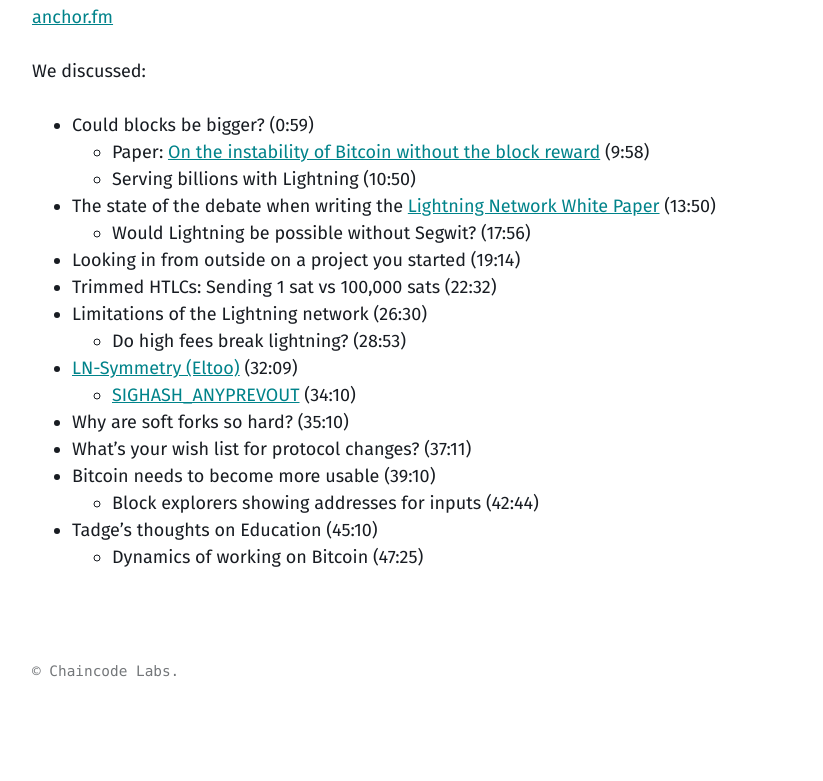
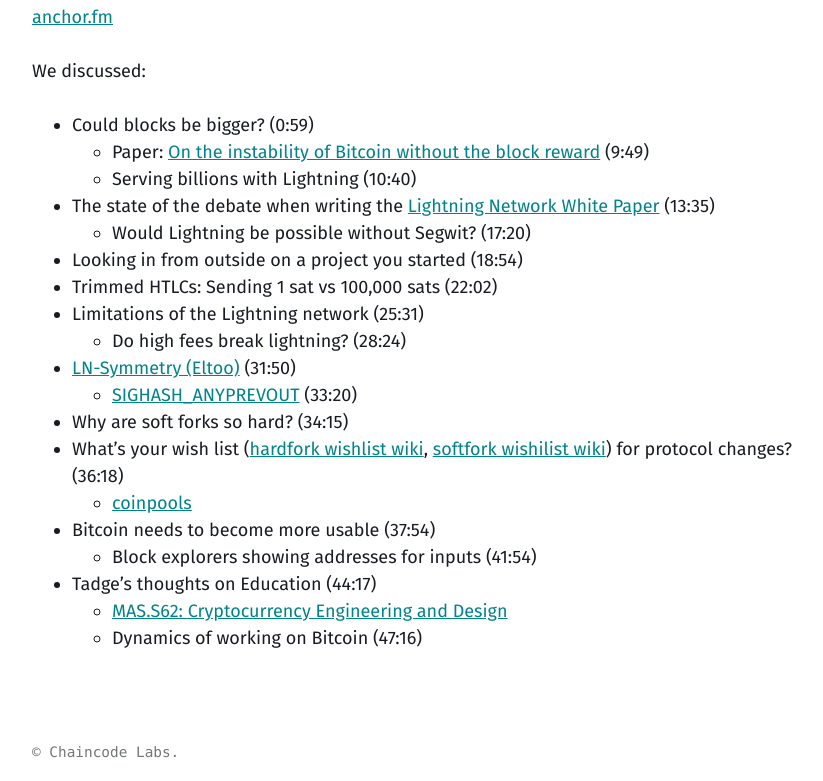
Before and after one commit to chaincodelabs/podcast-website, a Jekyll site: the page built from _posts/2023-03-20-tadge-dryja.md, in a window 1280 px wide and 900 px high, scrolled down 585 px, cut to the strip 119-900 px from the top of the window. Shown: the whole strip, without its empty margins (40-863 px from the left). Built offline with Jekyll 4.4.1, drawn with Linux system fonts in a browser that asks for light colours; before the commit the page ends 1414 px from its top, so only the background shows below that.

Commit message:
timestamps and shownotes update

```diff
--- a/_posts/2023-03-20-tadge-dryja.md
+++ b/_posts/2023-03-20-tadge-dryja.md
@@ -8,27 +8,29 @@ tags:
 
 [Tadge Dryja](https://twitter.com/tdryja) chats with us about writing the Lightning Network paper and working in the Bitcoin space.
 
-<iframe src="TODO" height="102px" width="400px" frameborder="0" scrolling="no"></iframe>
+<iframe src="https://podcasters.spotify.com/pod/show/chaincode/embed/episodes/Tadge-Dryja-and-Lightning-History-and-everything-else---Episode-31-e20udtf" height="102px" width="400px" frameborder="0" scrolling="no"></iframe>
 
-[anchor.fm](TODO)
+[anchor.fm](https://podcasters.spotify.com/pod/show/chaincode/episodes/Tadge-Dryja-and-Lightning-History-and-everything-else---Episode-31-e20udtf)
 
 
 We discussed:
 
 - Could blocks be bigger? (0:59)
-    - Paper: [On the instability of Bitcoin without the block reward](https://www.cs.princeton.edu/~smattw/CKWN-CCS16.pdf) (9:58)
-    - Serving billions with Lightning (10:50)
-- The state of the debate when writing the [Lightning Network White Paper](https://lightning.network/lightning-network-paper.pdf) (13:50)
-    - Would Lightning be possible without Segwit? (17:56)
-- Looking in from outside on a project you started (19:14)
-- Trimmed HTLCs: Sending 1 sat vs 100,000 sats (22:32)
-- Limitations of the Lightning network (26:30)
-    - Do high fees break lightning? (28:53)
-- [LN-Symmetry (Eltoo)](https://bitcoinops.org/en/topics/eltoo/) (32:09)
-    - [SIGHASH\_ANYPREVOUT](https://bitcoinops.org/en/topics/sighash_anyprevout/) (34:10)
-- Why are soft forks so hard? (35:10)
-- What’s your wish list for protocol changes? (37:11)
-- Bitcoin needs to become more usable (39:10)
-    - Block explorers showing addresses for inputs (42:44)
-- Tadge’s thoughts on Education (45:10)
-    - Dynamics of working on Bitcoin (47:25)
+    - Paper: [On the instability of Bitcoin without the block reward](https://www.cs.princeton.edu/~smattw/CKWN-CCS16.pdf) (9:49)
+    - Serving billions with Lightning (10:40)
+- The state of the debate when writing the [Lightning Network White Paper](https://lightning.network/lightning-network-paper.pdf) (13:35)
+    - Would Lightning be possible without Segwit? (17:20)
+- Looking in from outside on a project you started (18:54)
+- Trimmed HTLCs: Sending 1 sat vs 100,000 sats (22:02)
+- Limitations of the Lightning network (25:31)
+    - Do high fees break lightning? (28:24)
+- [LN-Symmetry (Eltoo)](https://bitcoinops.org/en/topics/eltoo/) (31:50)
+    - [SIGHASH\_ANYPREVOUT](https://bitcoinops.org/en/topics/sighash_anyprevout/) (33:20)
+- Why are soft forks so hard? (34:15)
+- What’s your wish list ([hardfork wishlist wiki](https://en.bitcoin.it/wiki/Hardfork_Wishlist#:~:text=The%20Hardfork%20Wishlist%20is%20to,them%20to%20be%20invalid%20blocks), [softfork wishilist wiki](https://en.bitcoin.it/wiki/Softfork_wishlist)) for protocol changes? (36:18)
+    - [coinpools](https://coinpool.dev/v0.1.pdf)
+- Bitcoin needs to become more usable (37:54)
+    - Block explorers showing addresses for inputs (41:54)
+- Tadge's thoughts on Education (44:17)
+    - [MAS.S62: Cryptocurrency Engineering and Design](https://dci.mit.edu/research/2019/8/6/take-the-free-mit-open-course-taught-by-dcis-neha-narula-and-tadge-dryja-mass62-cryptocurrency-engineering-and-design)
+    - Dynamics of working on Bitcoin (47:16)
```
